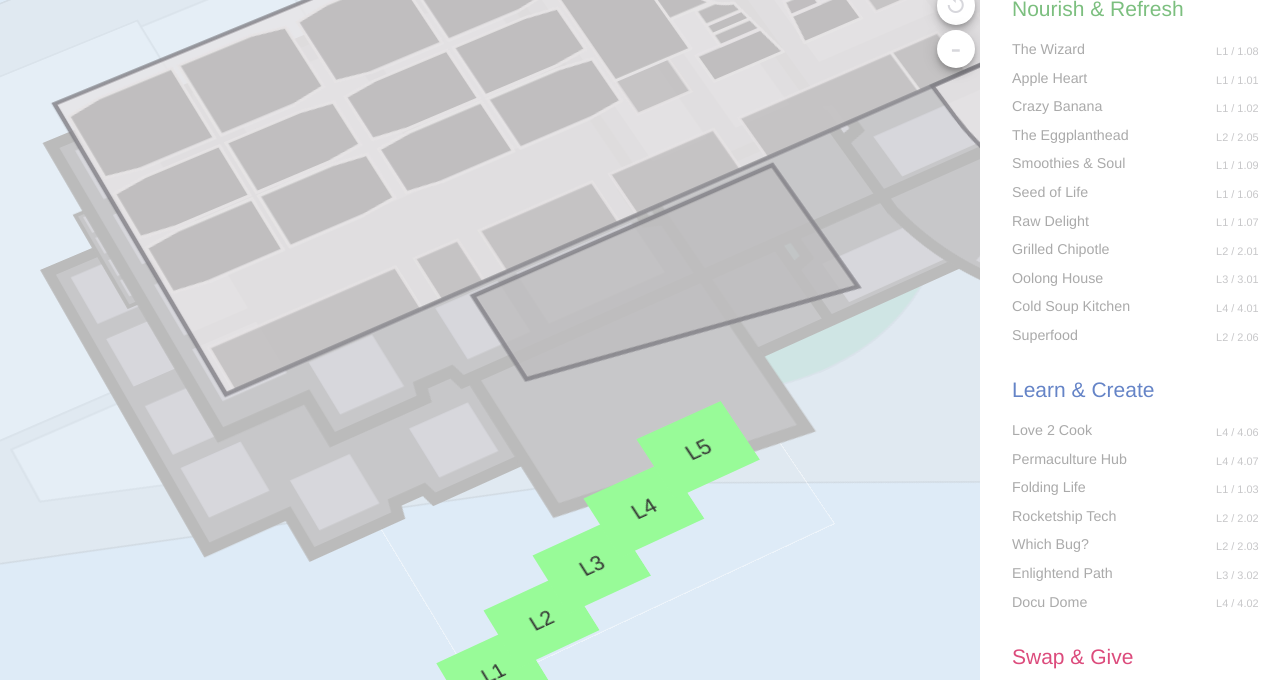
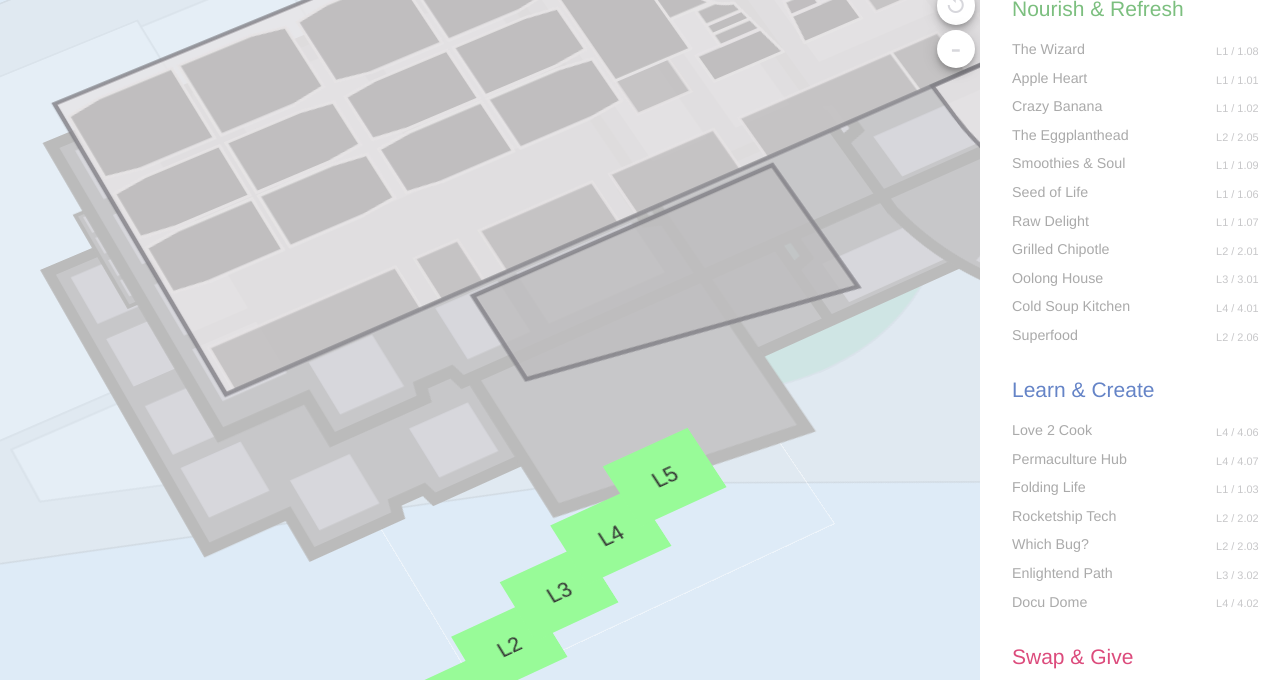
Before and after one commit to joroni/SMMallDirectory, a website: page www/index3.html in a window 1280 px wide. Shown: the part 112-792 px from the top of the page. Drawn offline with nearby package versions, Linux system fonts and the light colour scheme.

Commit message:
epdated css

```diff
--- a/www/css/style.css
+++ b/www/css/style.css
@@ -361,7 +361,7 @@
     line-height: 0;
     position: absolute;
     z-index: 100;
-    bottom: -5px;
+    bottom: -15px;
     padding: 4vmin;
     background: rgb(152, 251, 152);
     left: 6.8em;
@@ -416,10 +416,10 @@
         transition-timing-function: cubic-bezier(0.7, 0, 0.3, 1);
     }*/
 
-.level:hover::after,
+.level:hover::after{}
 .level--current::after {
     color: #515158;
-    bottom: -70px;
+   bottom:-40px;
     transition-duration: 0.3s;
     -webkit-transition: -webkit-transform 1s, color 0.3s;
     transition: transform 1s, color 0.3s;
@@ -437,35 +437,35 @@
 
 .level--1::after {
     content: 'L1';
+    left: 60px;
+    -webkit-transition: -webkit-transform 1s, color 0.3s;
+    transition: transform 1s, color 0.3s;
+}
+
+.level--2::after {
+    content: 'L2';
     left: 100px;
     -webkit-transition: -webkit-transform 1s, color 0.3s;
     transition: transform 1s, color 0.3s;
 }
 
-.level--2::after {
-    content: 'L2';
+.level--3::after {
+    content: 'L3';
     left: 140px;
     -webkit-transition: -webkit-transform 1s, color 0.3s;
     transition: transform 1s, color 0.3s;
 }
 
-.level--3::after {
-    content: 'L3';
+.level--4::after {
+    content: 'L4';
     left: 180px;
     -webkit-transition: -webkit-transform 1s, color 0.3s;
     transition: transform 1s, color 0.3s;
 }
 
-.level--4::after {
-    content: 'L4';
-    left: 220px;
-    -webkit-transition: -webkit-transform 1s, color 0.3s;
-    transition: transform 1s, color 0.3s;
-}
-
 .level--5::after {
     content: 'L5';
-    left: 260px;
+    left: 220px;
     -webkit-transition: -webkit-transform 1s, color 0.3s;
     transition: transform 1s, color 0.3s;
 }
```
